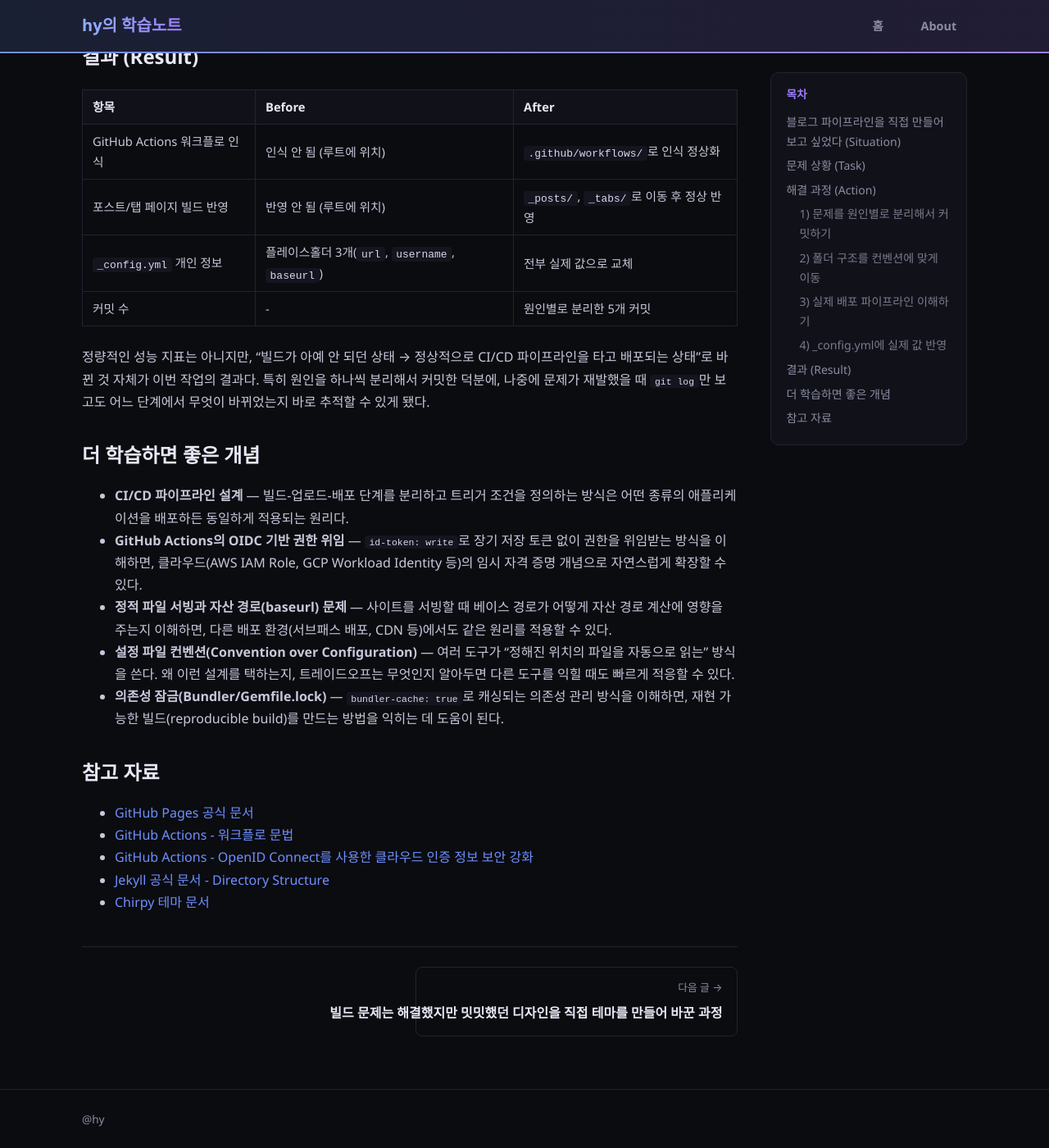
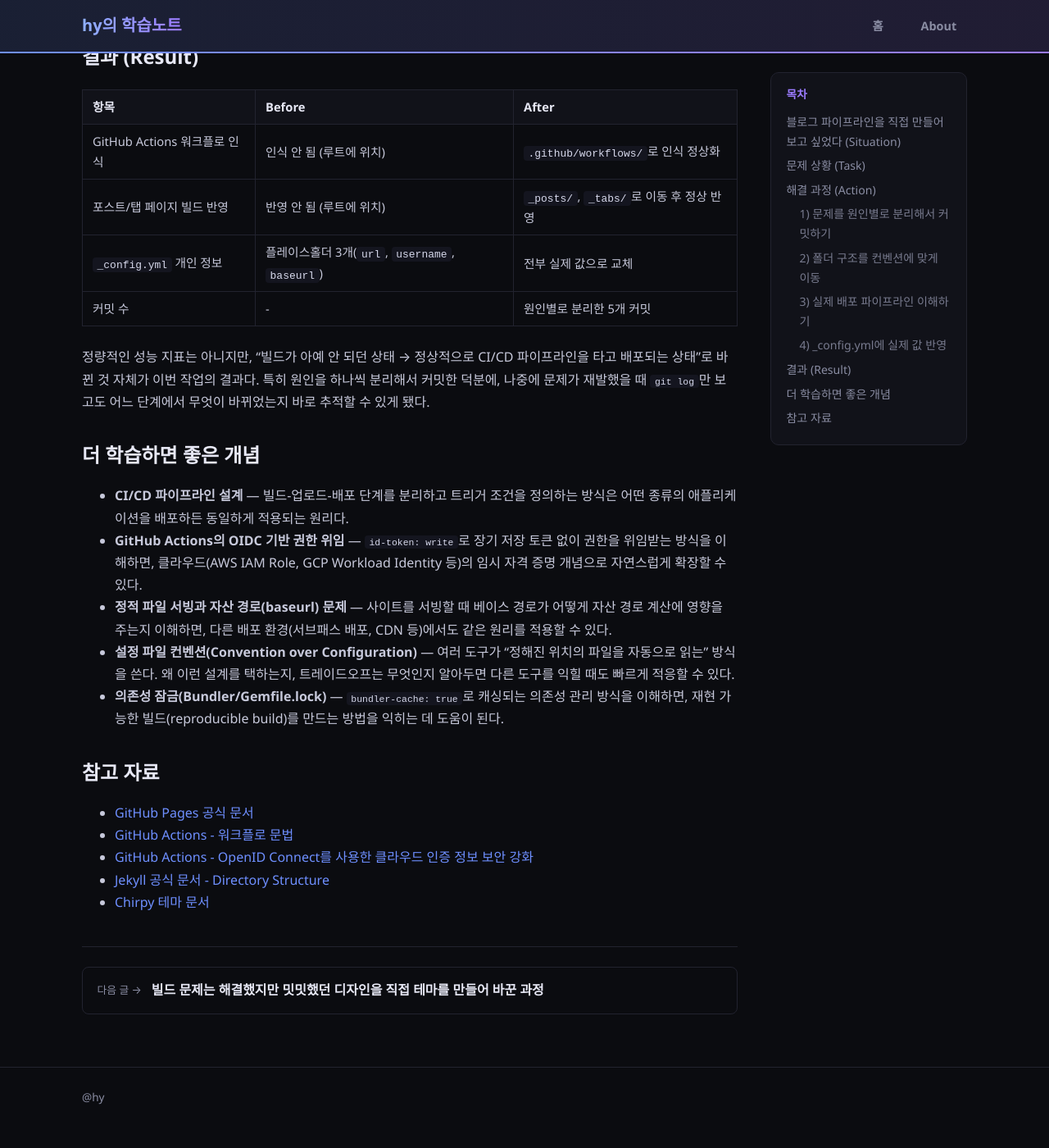
Before and after one commit to hhy0123/hyblog, a Jekyll site: the page built from _posts/2026-08-31-jekyll-github-pages-deploy-setup.md, in a window 1280 px wide and 1400 px high, scrolled down 2652 px. Shown: the whole window at 82% size. Built offline with Jekyll 4.4.1, drawn with Linux system fonts in a browser that asks for light colours; after the commit the page ends 4025 px from its top, so only the background shows below that.

Commit message:
이전/다음 글 추가

```diff
--- a/_layouts/post.html
+++ b/_layouts/post.html
@@ -46,8 +46,6 @@
             <span class="post-nav-label">← 이전 글</span>
             <span class="post-nav-title">{{ prev_post.title }}</span>
           </a>
-        {% else %}
-          <span class="post-nav-link post-nav-empty" aria-hidden="true"></span>
         {% endif %}
 
         {% if next_index < post_count %}
@@ -56,8 +54,6 @@
             <span class="post-nav-label">다음 글 →</span>
             <span class="post-nav-title">{{ next_post.title }}</span>
           </a>
-        {% else %}
-          <span class="post-nav-link post-nav-empty" aria-hidden="true"></span>
         {% endif %}
       </nav>
     {% endif %}
--- a/assets/css/style.css
+++ b/assets/css/style.css
@@ -714,18 +714,17 @@
 
 .post-nav {
   display: flex;
-  gap: 1rem;
+  flex-direction: column;
+  gap: 0.75rem;
   margin-top: 2.5rem;
   padding-top: 1.5rem;
   border-top: 1px solid var(--border);
 }
 
 .post-nav-link {
-  flex: 1 1 0;
   display: flex;
-  flex-direction: column;
-  gap: 0.35rem;
-  min-width: 0;
+  align-items: center;
+  gap: 0.75rem;
   padding: 0.9rem 1.1rem;
   border: 1px solid var(--border);
   border-radius: 8px;
@@ -738,21 +737,15 @@
   border-color: var(--link);
 }
 
-.post-nav-empty {
-  border: none;
-}
-
-.post-nav-next {
-  text-align: right;
-  align-items: flex-end;
-}
-
 .post-nav-label {
+  flex: 0 0 auto;
   font-size: 0.8rem;
   color: var(--text-muted);
+  white-space: nowrap;
 }
 
 .post-nav-title {
+  flex: 1 1 auto;
   min-width: 0;
   font-weight: 600;
   color: var(--heading);
@@ -799,15 +792,6 @@
     align-items: flex-start;
   }
 
-  .post-nav {
-    flex-direction: column;
-  }
-
-  .post-nav-next {
-    text-align: left;
-    align-items: flex-start;
-  }
-
   .hero-search {
     width: 100%;
   }
```
